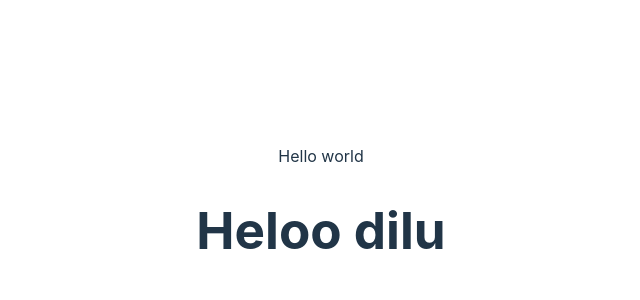
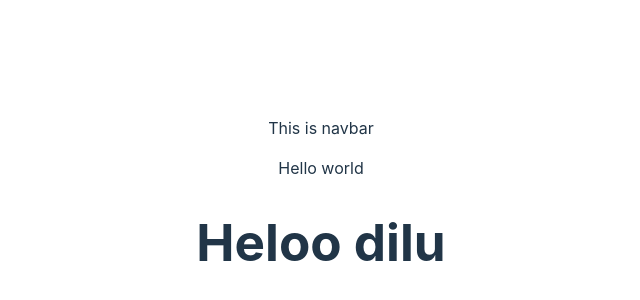
Before and after one commit to Gagan3825/Pipline_pull_push_test, a React (Vite) app: page / in a window 1280 px wide. Shown: the part 190-490 px from the top of the page, without its empty margins (319-959 px from the left). Built offline with nearby package versions, Linux system fonts and the light colour scheme.

Commit message:
added navbar

```diff
--- a/src/App.jsx
+++ b/src/App.jsx
@@ -2,12 +2,14 @@ import { useState } from 'react'
 import reactLogo from './assets/react.svg'
 import viteLogo from '/vite.svg'
 import './App.css'
+import Navbar from './Components/Navbar'
 
 function App() {
   const [count, setCount] = useState(0)
 
   return (
     <>
+      <Navbar />
       <p>Hello world</p>
       <h1>Heloo dilu</h1>
     </>
--- /dev/null
+++ b/src/Components/Navbar.jsx
@@ -0,0 +1,11 @@
+import React from 'react'
+
+const Navbar = () => {
+  return (
+    <div>
+      This is navbar
+    </div>
+  )
+}
+
+export default Navbar
```
